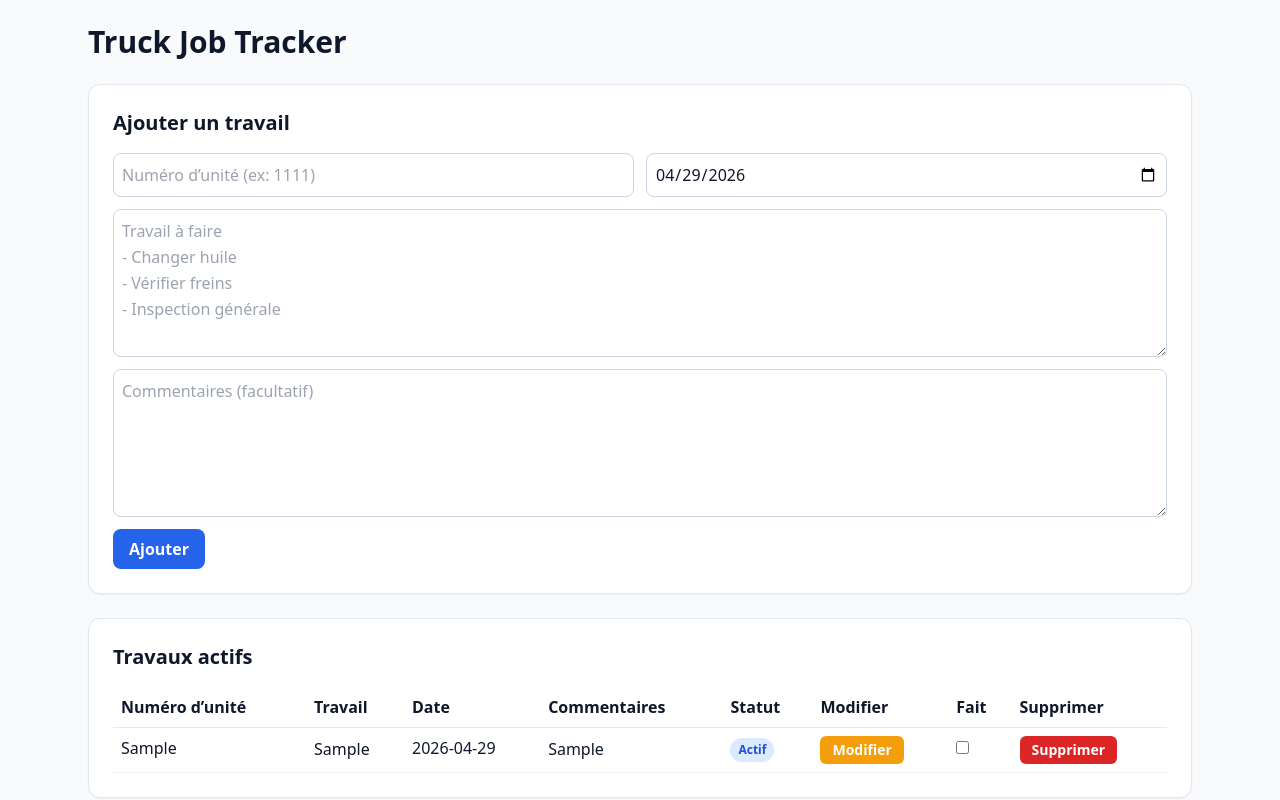
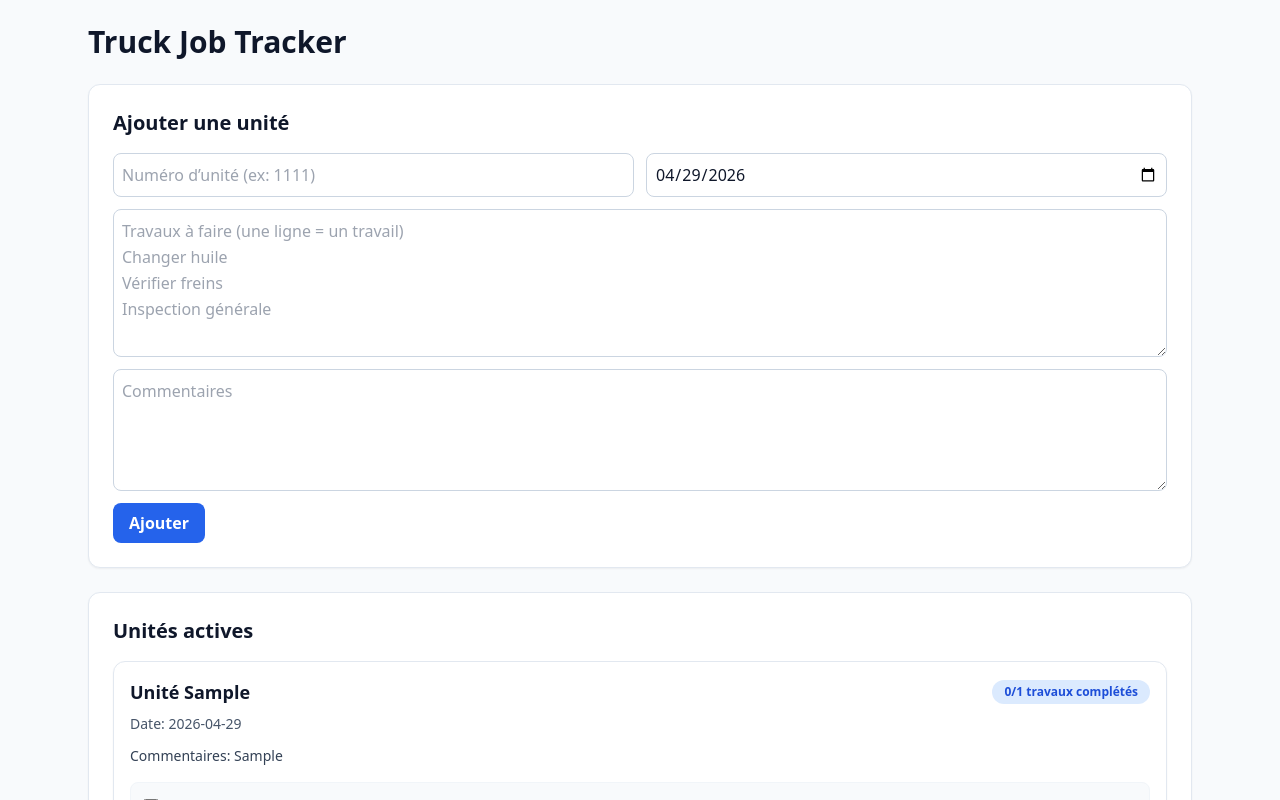
Before and after one commit to Olivier-cousineau/travail-a-effectuer, a Next.js app: page / in a window 1280 px wide. Both pictures are taken after typing "Sample", "Sample", "Sample" into the empty fields and a click on the button "Ajouter". Shown: the top 800 px of the page. Built offline with nearby package versions, Linux system fonts and the light colour scheme.

Commit message:
Refactor tracker to support multiple jobs per unit

```diff
--- a/app/page.tsx
+++ b/app/page.tsx
@@ -2,61 +2,92 @@
 
 import { FormEvent, useEffect, useMemo, useState } from "react";
 
-type JobStatus = "actif" | "archive";
-
-type Job = {
+type UnitJob = {
   id: string;
-  unitNumber: string;
-  workToDo: string;
-  comments: string;
-  date: string;
-  status: JobStatus;
+  text: string;
+  done: boolean;
 };
 
-type HistoryByUnit = Record<string, Job[]>;
+type UnitCard = {
+  id: string;
+  unit: string;
+  jobs: UnitJob[];
+  date: string;
+  comments: string;
+  completedAt?: string;
+};
 
 type FormState = {
-  unitNumber: string;
-  workToDo: string;
+  unit: string;
+  jobsText: string;
+  date: string;
   comments: string;
-  date: string;
 };
 
-const ACTIVE_STORAGE_KEY = "truck-job-tracker:active-jobs";
-const HISTORY_STORAGE_KEY = "truck-job-tracker:history-by-unit";
+const ACTIVE_STORAGE_KEY = "truck-job-tracker:active-units";
+const HISTORY_STORAGE_KEY = "truck-job-tracker:history-units";
 
 const defaultDate = () => new Date().toISOString().slice(0, 10);
+
 const emptyForm = (): FormState => ({
-  unitNumber: "",
-  workToDo: "",
+  unit: "",
+  jobsText: "",
+  date: defaultDate(),
   comments: "",
-  date: defaultDate(),
 });
 
-function normalizeJob(raw: Partial<Job>): Job | null {
+function parseJobs(textareaValue: string): UnitJob[] {
+  return textareaValue
+    .split("\n")
+    .map((line) => line.trim())
+    .filter(Boolean)
+    .map((line) => ({
+      id: crypto.randomUUID(),
+      text: line,
+      done: false,
+    }));
+}
+
+function normalizeUnitCard(raw: Partial<UnitCard>): UnitCard | null {
+  if (!raw || typeof raw !== "object") return null;
+
   const id = typeof raw.id === "string" ? raw.id : "";
-  const unitNumber = typeof raw.unitNumber === "string" ? raw.unitNumber : "";
-  const workToDo = typeof raw.workToDo === "string" ? raw.workToDo : "";
+  const unit = typeof raw.unit === "string" ? raw.unit : "";
   const date = typeof raw.date === "string" ? raw.date : "";
+  if (!id || !unit || !date) return null;
 
-  if (!id || !unitNumber || !workToDo || !date) return null;
+  const jobs: UnitJob[] = Array.isArray(raw.jobs)
+    ? raw.jobs
+        .map((j) => {
+          if (!j || typeof j !== "object") return null;
+          const job = j as Partial<UnitJob>;
+          if (typeof job.id !== "string" || typeof job.text !== "string") return null;
+          return {
+            id: job.id,
+            text: job.text,
+            done: job.done === true,
+          };
+        })
+        .filter((job): job is UnitJob => Boolean(job))
+    : [];
+
+  if (jobs.length === 0) return null;
 
   return {
     id,
-    unitNumber,
-    workToDo,
+    unit,
+    jobs,
+    date,
     comments: typeof raw.comments === "string" ? raw.comments : "",
-    date,
-    status: raw.status === "archive" ? "archive" : "actif",
+    completedAt: typeof raw.completedAt === "string" ? raw.completedAt : undefined,
   };
 }
 
 export default function Home() {
   const [form, setForm] = useState<FormState>(emptyForm());
-  const [editingJobId, setEditingJobId] = useState<string | null>(null);
-  const [activeJobs, setActiveJobs] = useState<Job[]>([]);
-  const [historyByUnit, setHistoryByUnit] = useState<HistoryByUnit>({});
-  const [selectedUnitHistory, setSelectedUnitHistory] = useState<string>("");
+  const [activeUnits, setActiveUnits] = useState<UnitCard[]>([]);
+  const [historyUnits, setHistoryUnits] = useState<UnitCard[]>([]);
+  const [selectedUnitHistory, setSelectedUnitHistory] = useState("");
 
   useEffect(() => {
     try {
@@ -64,142 +95,112 @@ export default function Home() {
       const savedHistory = localStorage.getItem(HISTORY_STORAGE_KEY);
 
       if (savedActive) {
-        const parsedActive = JSON.parse(savedActive) as Partial<Job>[];
-        if (Array.isArray(parsedActive)) {
-          setActiveJobs(parsedActive.map(normalizeJob).filter((job): job is Job => Boolean(job)).map((job) => ({ ...job, status: "actif" })));
+        const parsed = JSON.parse(savedActive) as Partial<UnitCard>[];
+        if (Array.isArray(parsed)) {
+          setActiveUnits(parsed.map(normalizeUnitCard).filter((u): u is UnitCard => Boolean(u)));
         }
       }
 
       if (savedHistory) {
-        const parsedHistory = JSON.parse(savedHistory) as Record<string, Partial<Job>[]>;
-        if (parsedHistory && typeof parsedHistory === "object") {
-          const nextHistory: HistoryByUnit = {};
-          Object.entries(parsedHistory).forEach(([unit, jobs]) => {
-            if (!Array.isArray(jobs)) return;
-            nextHistory[unit] = jobs
-              .map(normalizeJob)
-              .filter((job): job is Job => Boolean(job))
-              .map((job) => ({ ...job, status: "archive" }));
-          });
-          setHistoryByUnit(nextHistory);
+        const parsed = JSON.parse(savedHistory) as Partial<UnitCard>[];
+        if (Array.isArray(parsed)) {
+          setHistoryUnits(parsed.map(normalizeUnitCard).filter((u): u is UnitCard => Boolean(u)));
         }
       }
     } catch {
-      setActiveJobs([]);
-      setHistoryByUnit({});
+      setActiveUnits([]);
+      setHistoryUnits([]);
     }
   }, []);
 
   useEffect(() => {
-    localStorage.setItem(ACTIVE_STORAGE_KEY, JSON.stringify(activeJobs));
-  }, [activeJobs]);
+    localStorage.setItem(ACTIVE_STORAGE_KEY, JSON.stringify(activeUnits));
+  }, [activeUnits]);
 
   useEffect(() => {
-    localStorage.setItem(HISTORY_STORAGE_KEY, JSON.stringify(historyByUnit));
-  }, [historyByUnit]);
+    localStorage.setItem(HISTORY_STORAGE_KEY, JSON.stringify(historyUnits));
+  }, [historyUnits]);
 
-  function startEditingJob(jobId: string) {
-    const jobToEdit = activeJobs.find((job) => job.id === jobId);
-    if (!jobToEdit) return;
+  function addUnitCard(e: FormEvent<HTMLFormElement>) {
+    e.preventDefault();
 
-    setEditingJobId(jobToEdit.id);
-    setForm({
-      unitNumber: jobToEdit.unitNumber,
-      workToDo: jobToEdit.workToDo,
-      comments: jobToEdit.comments,
-      date: jobToEdit.date,
+    const unit = form.unit.trim();
+    const comments = form.comments.trim();
+    const jobs = parseJobs(form.jobsText);
+
+    if (!unit || !form.date || jobs.length === 0) return;
+
+    const card: UnitCard = {
+      id: crypto.randomUUID(),
+      unit,
+      jobs,
+      date: form.date,
+      comments,
+    };
+
+    setActiveUnits((current) => [card, ...current]);
+    setForm(emptyForm());
+  }
+
+  function toggleJobDone(unitId: string, jobId: string) {
+    setActiveUnits((currentActive) => {
+      let archivedCard: UnitCard | null = null;
+
+      const nextActive = currentActive
+        .map((card) => {
+          if (card.id !== unitId) return card;
+
+          const updatedJobs = card.jobs.map((job) => (job.id === jobId ? { ...job, done: true } : job));
+          const allDone = updatedJobs.every((job) => job.done);
+
+          if (allDone) {
+            archivedCard = {
+              ...card,
+              jobs: updatedJobs,
+              completedAt: new Date().toISOString(),
+            };
+            return null;
+          }
+
+          return {
+            ...card,
+            jobs: updatedJobs,
+          };
+        })
+        .filter((card): card is UnitCard => Boolean(card));
+
+      if (archivedCard) {
+        setHistoryUnits((currentHistory) => [archivedCard as UnitCard, ...currentHistory]);
+      }
+
+      return nextActive;
     });
   }
 
-  function cancelEditing() {
-    setEditingJobId(null);
-    setForm(emptyForm());
-  }
+  const activeSorted = useMemo(() => [...activeUnits].sort((a, b) => b.date.localeCompare(a.date)), [activeUnits]);
 
-  function upsertJob(e: FormEvent<HTMLFormElement>) {
-    e.preventDefault();
+  const historyUnitNumbers = useMemo(
+    () => Array.from(new Set(historyUnits.map((card) => card.unit))).sort((a, b) => a.localeCompare(b, "fr")),
+    [historyUnits],
+  );
 
-    const nextJobData: FormState = {
-      unitNumber: form.unitNumber.trim(),
-      workToDo: form.workToDo.trim(),
-      comments: form.comments.trim(),
-      date: form.date,
-    };
-
-    if (!nextJobData.unitNumber || !nextJobData.workToDo || !nextJobData.date) return;
-
-    if (editingJobId) {
-      setActiveJobs((current) =>
-        current.map((job) =>
-          job.id === editingJobId
-            ? {
-                ...job,
-                ...nextJobData,
-              }
-            : job,
-        ),
-      );
-      setEditingJobId(null);
-      setForm(emptyForm());
-      return;
-    }
-
-    const newJob: Job = {
-      id: crypto.randomUUID(),
-      ...nextJobData,
-      status: "actif",
-    };
-
-    setActiveJobs((current) => [newJob, ...current]);
-    setForm(emptyForm());
-  }
-
-  function markJobAsDone(jobId: string) {
-    if (editingJobId === jobId) {
-      cancelEditing();
-    }
-
-    setActiveJobs((currentActive) => {
-      const job = currentActive.find((j) => j.id === jobId);
-      if (!job) return currentActive;
-
-      const archivedJob: Job = { ...job, status: "archive" };
-
-      setHistoryByUnit((currentHistory) => {
-        const unit = archivedJob.unitNumber;
-        const existing = currentHistory[unit] ?? [];
-        return {
-          ...currentHistory,
-          [unit]: [archivedJob, ...existing],
-        };
-      });
-
-      return currentActive.filter((j) => j.id !== jobId);
-    });
-  }
-
-  function deleteActiveJob(jobId: string) {
-    if (editingJobId === jobId) {
-      cancelEditing();
-    }
-
-    setActiveJobs((current) => current.filter((j) => j.id !== jobId));
-  }
-
-  const sortedActiveJobs = useMemo(() => [...activeJobs].sort((a, b) => b.date.localeCompare(a.date)), [activeJobs]);
-  const sortedUnits = useMemo(() => Object.keys(historyByUnit).sort((a, b) => a.localeCompare(b, "fr")), [historyByUnit]);
+  const visibleHistory = useMemo(() => {
+    const sorted = [...historyUnits].sort((a, b) => (b.completedAt ?? "").localeCompare(a.completedAt ?? ""));
+    if (!selectedUnitHistory) return sorted;
+    return sorted.filter((card) => card.unit === selectedUnitHistory);
+  }, [historyUnits, selectedUnitHistory]);
 
   return (
     <main className="mx-auto min-h-screen w-full max-w-6xl bg-slate-50 p-4 text-slate-900 md:p-6">
       <h1 className="mb-6 text-3xl font-bold">Truck Job Tracker</h1>
 
       <section className="mb-6 rounded-xl border border-slate-200 bg-white p-4 shadow-sm md:p-6">
-        <h2 className="mb-4 text-xl font-semibold">{editingJobId ? "Modifier un travail actif" : "Ajouter un travail"}</h2>
-        <form onSubmit={upsertJob} className="grid gap-3 sm:grid-cols-2">
+        <h2 className="mb-4 text-xl font-semibold">Ajouter une unité</h2>
+        <form onSubmit={addUnitCard} className="grid gap-3 sm:grid-cols-2">
           <input
             type="text"
-            value={form.unitNumber}
-            onChange={(e) => setForm((c) => ({ ...c, unitNumber: e.target.value }))}
+            value={form.unit}
+            onChange={(e) => setForm((c) => ({ ...c, unit: e.target.value }))}
             placeholder="Numéro d’unité (ex: 1111)"
             className="rounded-lg border border-slate-300 p-2"
             required
@@ -212,9 +213,9 @@ export default function Home() {
             required
           />
           <textarea
-            value={form.workToDo}
-            onChange={(e) => setForm((c) => ({ ...c, workToDo: e.target.value }))}
-            placeholder={'Travail à faire\n- Changer huile\n- Vérifier freins\n- Inspection générale'}
+            value={form.jobsText}
+            onChange={(e) => setForm((c) => ({ ...c, jobsText: e.target.value }))}
+            placeholder={"Travaux à faire (une ligne = un travail)\nChanger huile\nVérifier freins\nInspection générale"}
             className="min-h-28 rounded-lg border border-slate-300 p-2 leading-relaxed sm:col-span-2"
             rows={5}
             required
@@ -222,136 +223,96 @@ export default function Home() {
           <textarea
             value={form.comments}
             onChange={(e) => setForm((c) => ({ ...c, comments: e.target.value }))}
-            placeholder="Commentaires (facultatif)"
+            placeholder="Commentaires"
             className="min-h-24 rounded-lg border border-slate-300 p-2 leading-relaxed sm:col-span-2"
-            rows={5}
+            rows={4}
           />
-          <div className="flex flex-wrap gap-2 sm:col-span-2">
-            <button type="submit" className="rounded-lg bg-blue-600 px-4 py-2 font-semibold text-white">
-              {editingJobId ? "Enregistrer les modifications" : "Ajouter"}
+          <div className="sm:col-span-2">
+            <button type="submit" className="rounded-lg bg-blue-600 px-4 py-2 font-semibold text-white transition hover:bg-blue-700">
+              Ajouter
             </button>
-            {editingJobId && (
-              <button
-                type="button"
-                onClick={cancelEditing}
-                className="rounded-lg border border-slate-300 bg-white px-4 py-2 font-semibold text-slate-700"
-              >
-                Annuler la modification
-              </button>
-            )}
           </div>
         </form>
       </section>
 
       <section className="mb-6 rounded-xl border border-slate-200 bg-white p-4 shadow-sm md:p-6">
-        <h2 className="mb-4 text-xl font-semibold">Travaux actifs</h2>
-        {sortedActiveJobs.length === 0 ? (
-          <p className="text-slate-600">Aucun travail actif.</p>
+        <h2 className="mb-4 text-xl font-semibold">Unités actives</h2>
+        {activeSorted.length === 0 ? (
+          <p className="text-slate-600">Aucune unité active.</p>
         ) : (
-          <div className="overflow-x-auto">
-            <table className="w-full border-collapse text-left">
-              <thead>
-                <tr className="border-b border-slate-200">
-                  <th className="p-2">Numéro d’unité</th>
-                  <th className="p-2">Travail</th>
-                  <th className="p-2">Date</th>
-                  <th className="p-2">Commentaires</th>
-                  <th className="p-2">Statut</th>
-                  <th className="p-2">Modifier</th>
-                  <th className="p-2">Fait</th>
-                  <th className="p-2">Supprimer</th>
-                </tr>
-              </thead>
-              <tbody>
-                {sortedActiveJobs.map((job) => (
-                  <tr key={job.id} className="border-b border-slate-100 align-top">
-                    <td className="p-2 font-medium">{job.unitNumber}</td>
-                    <td className="whitespace-pre-line p-2 leading-relaxed">{job.workToDo}</td>
-                    <td className="p-2">{job.date}</td>
-                    <td className="whitespace-pre-line p-2 leading-relaxed">{job.comments || "—"}</td>
-                    <td className="p-2">
-                      <span className="inline-flex rounded-full bg-blue-100 px-2 py-1 text-xs font-semibold text-blue-700">Actif</span>
-                    </td>
-                    <td className="p-2">
-                      <button
-                        type="button"
-                        onClick={() => startEditingJob(job.id)}
-                        className="rounded-md bg-amber-500 px-3 py-1 text-sm font-semibold text-white"
-                      >
-                        Modifier
-                      </button>
-                    </td>
-                    <td className="p-2">
-                      <input type="checkbox" aria-label={`Marquer ${job.workToDo} comme fait`} onChange={() => markJobAsDone(job.id)} />
-                    </td>
-                    <td className="p-2">
-                      <button
-                        type="button"
-                        onClick={() => deleteActiveJob(job.id)}
-                        className="rounded-md bg-red-600 px-3 py-1 text-sm font-semibold text-white"
-                      >
-                        Supprimer
-                      </button>
-                    </td>
-                  </tr>
-                ))}
-              </tbody>
-            </table>
+          <div className="space-y-4">
+            {activeSorted.map((card) => {
+              const total = card.jobs.length;
+              const done = card.jobs.filter((j) => j.done).length;
+              const remainingJobs = card.jobs.filter((j) => !j.done);
+
+              return (
+                <article key={card.id} className="rounded-xl border border-slate-200 p-4 shadow-sm transition-all duration-200 hover:shadow">
+                  <div className="mb-2 flex flex-wrap items-center justify-between gap-2">
+                    <h3 className="text-lg font-semibold">Unité {card.unit}</h3>
+                    <span className="rounded-full bg-blue-100 px-3 py-1 text-xs font-semibold text-blue-700">{done}/{total} travaux complétés</span>
+                  </div>
+                  <p className="mb-3 text-sm text-slate-600">Date: {card.date}</p>
+                  {card.comments && <p className="mb-4 whitespace-pre-line text-sm text-slate-700">Commentaires: {card.comments}</p>}
+
+                  <ul className="space-y-3">
+                    {remainingJobs.map((job) => (
+                      <li key={job.id} className="flex items-start gap-3 rounded-lg border border-slate-100 bg-slate-50 p-3">
+                        <input
+                          type="checkbox"
+                          aria-label={`Marquer ${job.text} comme complété`}
+                          checked={job.done}
+                          onChange={() => toggleJobDone(card.id, job.id)}
+                          className="mt-1 h-4 w-4"
+                        />
+                        <span className="leading-relaxed">{job.text}</span>
+                      </li>
+                    ))}
+                  </ul>
+                </article>
+              );
+            })}
           </div>
         )}
       </section>
 
       <section className="rounded-xl border border-slate-200 bg-white p-4 shadow-sm md:p-6">
         <div className="mb-4 flex flex-wrap items-center gap-2">
-          <h2 className="text-xl font-semibold">Historique par unité (verrouillé)</h2>
+          <h2 className="text-xl font-semibold">Historique verrouillé</h2>
           <select
             value={selectedUnitHistory}
             onChange={(e) => setSelectedUnitHistory(e.target.value)}
             className="rounded-lg border border-slate-300 p-2"
           >
-            <option value="">Voir historique d’une unité</option>
-            {sortedUnits.map((unit) => (
+            <option value="">Voir tout l’historique</option>
+            {historyUnitNumbers.map((unit) => (
               <option key={unit} value={unit}>
-                Unité {unit}
+                Voir historique d’une unité: {unit}
               </option>
             ))}
           </select>
         </div>
 
-        {sortedUnits.length === 0 ? (
-          <p className="text-slate-600">Aucun historique pour le moment.</p>
+        {visibleHistory.length === 0 ? (
+          <p className="text-slate-600">Aucun historique.</p>
         ) : (
           <div className="space-y-4">
-            {(selectedUnitHistory ? [selectedUnitHistory] : sortedUnits).map((unit) => (
-              <div key={unit} className="rounded-lg border border-slate-200 p-3">
-                <h3 className="mb-3 font-semibold">Unité {unit}</h3>
-                <div className="overflow-x-auto">
-                  <table className="w-full border-collapse text-left">
-                    <thead>
-                      <tr className="border-b border-slate-200">
-                        <th className="p-2">Numéro d’unité</th>
-                        <th className="p-2">Travail</th>
-                        <th className="p-2">Date</th>
-                        <th className="p-2">Commentaires</th>
-                        <th className="p-2">Statut</th>
-                      </tr>
-                    </thead>
-                    <tbody>
-                      {(historyByUnit[unit] ?? []).map((job) => (
-                        <tr key={job.id} className="border-b border-slate-100 align-top">
-                          <td className="p-2 font-medium">{job.unitNumber}</td>
-                          <td className="whitespace-pre-line p-2 leading-relaxed">{job.workToDo}</td>
-                          <td className="p-2">{job.date}</td>
-                          <td className="whitespace-pre-line p-2 leading-relaxed">{job.comments || "—"}</td>
-                          <td className="p-2">
-                            <span className="inline-flex rounded-full bg-emerald-100 px-2 py-1 text-xs font-semibold text-emerald-700">Archivé</span>
-                          </td>
-                        </tr>
-                      ))}
-                    </tbody>
-                  </table>
-                </div>
-              </div>
+            {visibleHistory.map((card) => (
+              <article key={card.id} className="rounded-lg border border-emerald-200 bg-emerald-50 p-4">
+                <h3 className="mb-2 font-semibold">Unité {card.unit}</h3>
+                <p className="mb-2 text-sm text-slate-700">Date de création: {card.date}</p>
+                {card.completedAt && (
+                  <p className="mb-3 text-sm text-slate-700">Complété le: {new Date(card.completedAt).toLocaleString("fr-CA")}</p>
+                )}
+                {card.comments && <p className="mb-3 whitespace-pre-line text-sm">Commentaires: {card.comments}</p>}
+                <ul className="space-y-2">
+                  {card.jobs.map((job) => (
+                    <li key={job.id} className="rounded border border-emerald-200 bg-white p-2 text-sm">
+                      ✅ {job.text}
+                    </li>
+                  ))}
+                </ul>
+              </article>
             ))}
           </div>
         )}
```
